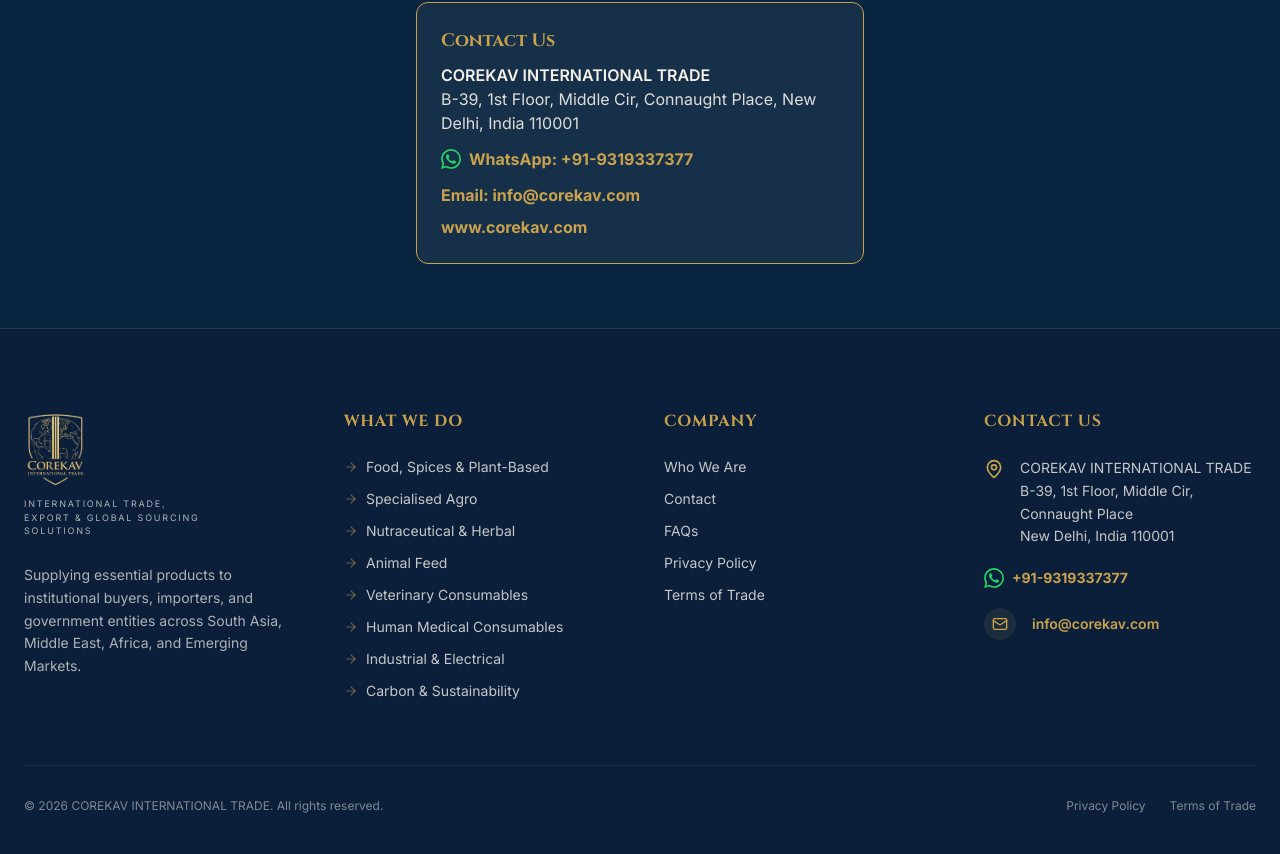
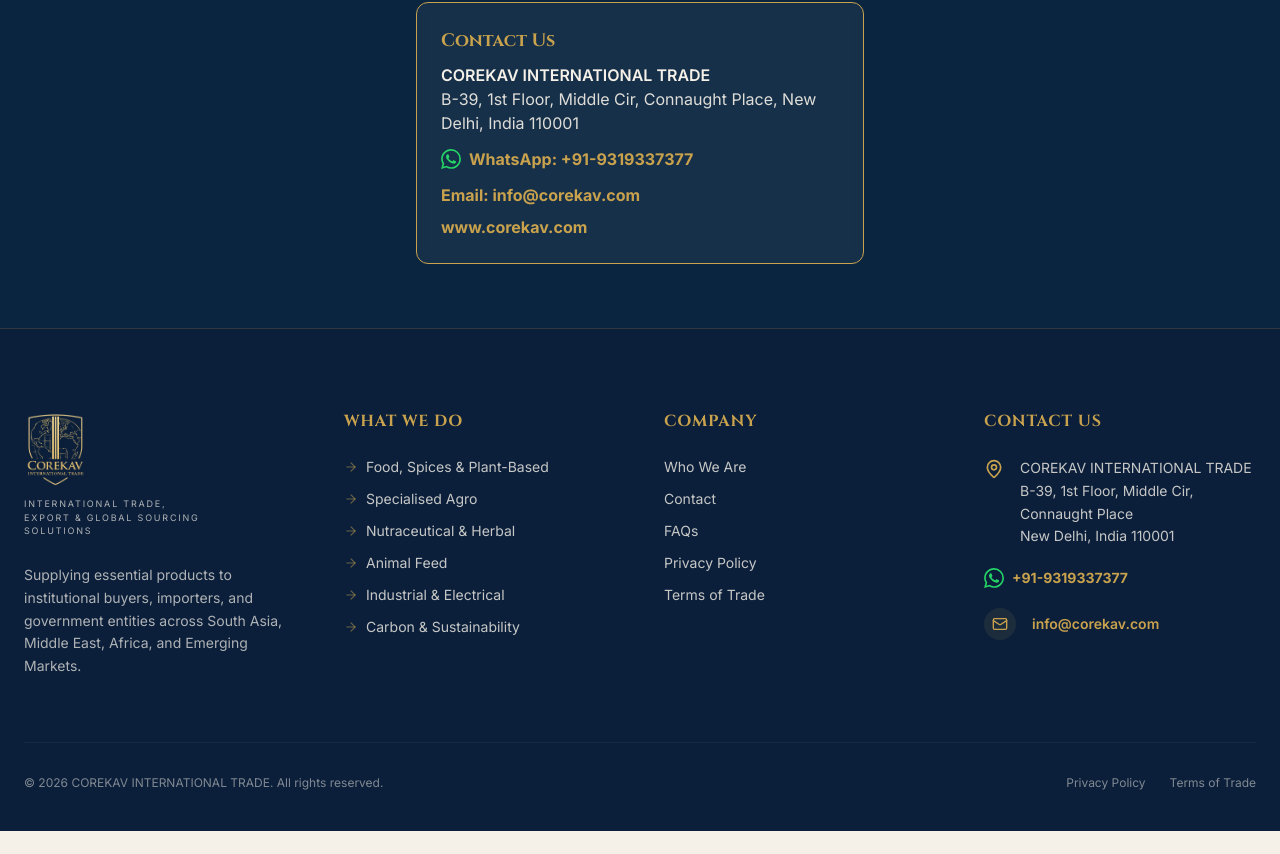
Before and after one commit to desirediv0/corekav, a Next.js app: page / in a window 1280 px wide. Shown: the part 2380-3234 px from the top of the page. After the commit the page ends 3211 px from the top, so only its background shows below. Built offline with nearby package versions, Linux system fonts and the light colour scheme.

Commit message:
deactivated two pages

```diff
--- a/src/components/Footer.js
+++ b/src/components/Footer.js
@@ -35,8 +35,8 @@
                             <li><Link href="/exports/makhana-fox-nuts-lotus-seeds" className="hover:text-secondary flex items-center gap-2 transition-colors"><ArrowRight size={14} className="text-secondary/50" /> Specialised Agro</Link></li>
                             <li><Link href="/exports/herbal-nutraceutical-ayurveda-ingredients" className="hover:text-secondary flex items-center gap-2 transition-colors"><ArrowRight size={14} className="text-secondary/50" /> Nutraceutical &amp; Herbal</Link></li>
                             <li><Link href="/exports/animal-feed" className="hover:text-secondary flex items-center gap-2 transition-colors"><ArrowRight size={14} className="text-secondary/50" /> Animal Feed</Link></li>
-                            <li><Link href="/exports/veterinary-animal-husbandry-consumables" className="hover:text-secondary flex items-center gap-2 transition-colors"><ArrowRight size={14} className="text-secondary/50" /> Veterinary Consumables</Link></li>
-                            <li><Link href="/exports/medical-consumables" className="hover:text-secondary flex items-center gap-2 transition-colors"><ArrowRight size={14} className="text-secondary/50" /> Human Medical Consumables</Link></li>
+                            {/* <li><Link href="/exports/veterinary-animal-husbandry-consumables" className="hover:text-secondary flex items-center gap-2 transition-colors"><ArrowRight size={14} className="text-secondary/50" /> Veterinary Consumables</Link></li> */}
+                            {/* <li><Link href="/exports/medical-consumables" className="hover:text-secondary flex items-center gap-2 transition-colors"><ArrowRight size={14} className="text-secondary/50" /> Human Medical Consumables</Link></li> */}
                             <li><Link href="/exports/industrial-electrical-components" className="hover:text-secondary flex items-center gap-2 transition-colors"><ArrowRight size={14} className="text-secondary/50" /> Industrial &amp; Electrical</Link></li>
                             <li><Link href="/exports/carbon-credits-esg-climate-solutions" className="hover:text-secondary flex items-center gap-2 transition-colors"><ArrowRight size={14} className="text-secondary/50" /> Carbon &amp; Sustainability</Link></li>
                         </ul>
--- a/src/components/Header.js
+++ b/src/components/Header.js
@@ -14,8 +14,8 @@
         { name: 'Specialised Agro (Makhana, Saffron)', href: '/exports/makhana-fox-nuts-lotus-seeds' },
         { name: 'Nutraceutical, Herbal & Ayurveda', href: '/exports/herbal-nutraceutical-ayurveda-ingredients' },
         { name: 'Animal Feed & Nutrition', href: '/exports/animal-feed' },
-        { name: 'Veterinary & Animal Husbandry', href: '/exports/veterinary-animal-husbandry-consumables' },
-        { name: 'Human Medical Consumables', href: '/exports/medical-consumables' },
+        // { name: 'Veterinary & Animal Husbandry', href: '/exports/veterinary-animal-husbandry-consumables' },
+        // { name: 'Human Medical Consumables', href: '/exports/medical-consumables' },
         { name: 'Industrial & Electrical', href: '/exports/industrial-electrical-components' },
     ];
 
```
